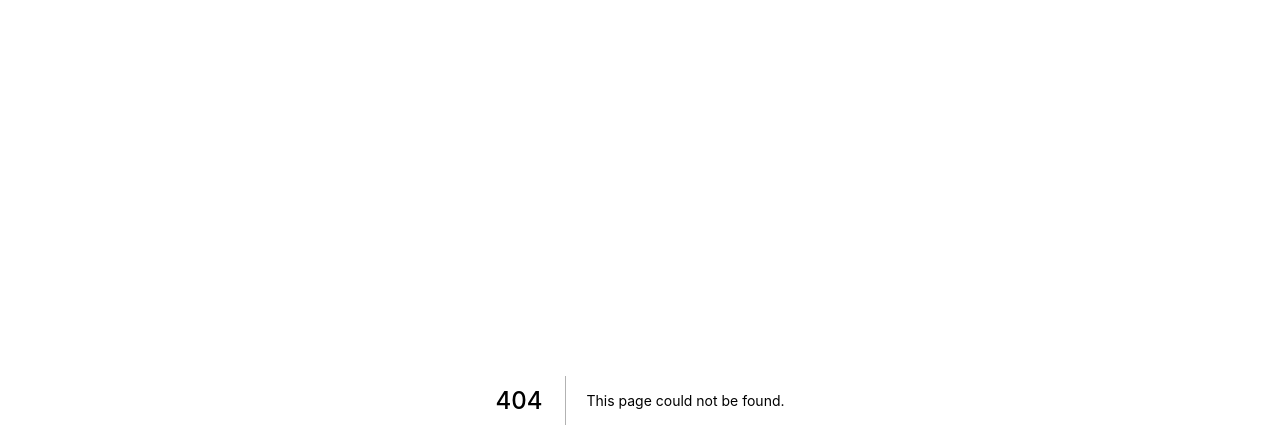
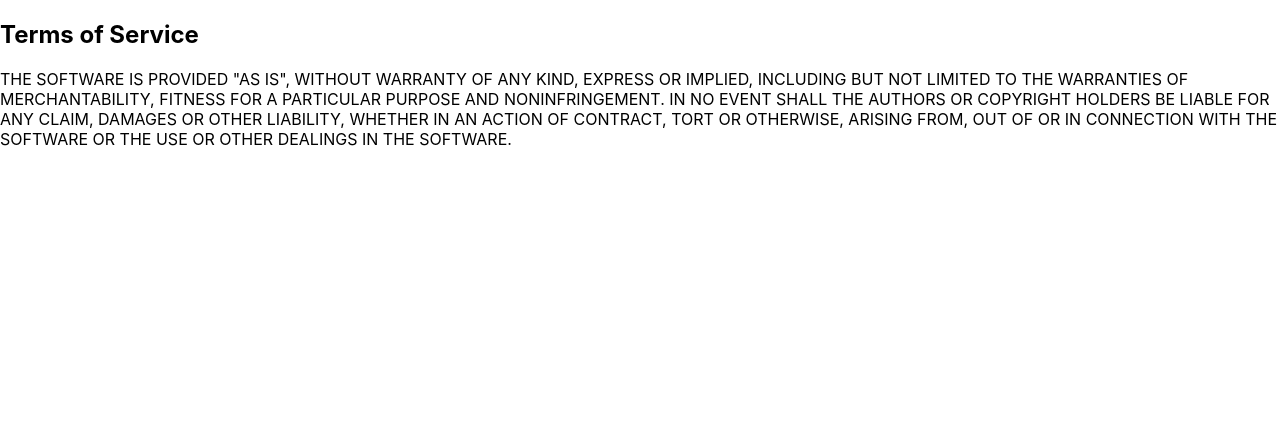
Before and after one commit to lamnguyencse17/devsight, a Next.js app: page /tos in a window 1280 px wide. Before the commit this address had no page. Shown: the top 448 px of the page. Built offline with nearby package versions, Linux system fonts and the light colour scheme.

Commit message:
Dummy policy and tos

```diff
--- /dev/null
+++ b/pages/tos.tsx
@@ -0,0 +1,17 @@
+import React from 'react'
+import {NextPage} from "next";
+
+const Policy: NextPage = () => {
+    return <div>
+        <h2>Terms of Service</h2>
+        <p>THE SOFTWARE IS PROVIDED "AS IS", WITHOUT WARRANTY OF ANY KIND,
+            EXPRESS OR IMPLIED, INCLUDING BUT NOT LIMITED TO THE WARRANTIES OF MERCHANTABILITY,
+            FITNESS FOR A PARTICULAR PURPOSE AND NONINFRINGEMENT.
+            IN NO EVENT SHALL THE AUTHORS OR COPYRIGHT HOLDERS BE LIABLE FOR ANY CLAIM,
+            DAMAGES OR OTHER LIABILITY, WHETHER IN AN ACTION OF CONTRACT, TORT OR OTHERWISE,
+            ARISING FROM, OUT OF OR IN CONNECTION WITH THE SOFTWARE OR THE USE OR OTHER DEALINGS
+            IN THE SOFTWARE.</p>
+    </div>
+}
+
+export default Policy
```
Also changed, not shown: pages/policy.tsx (added, +15 -0 lines).
